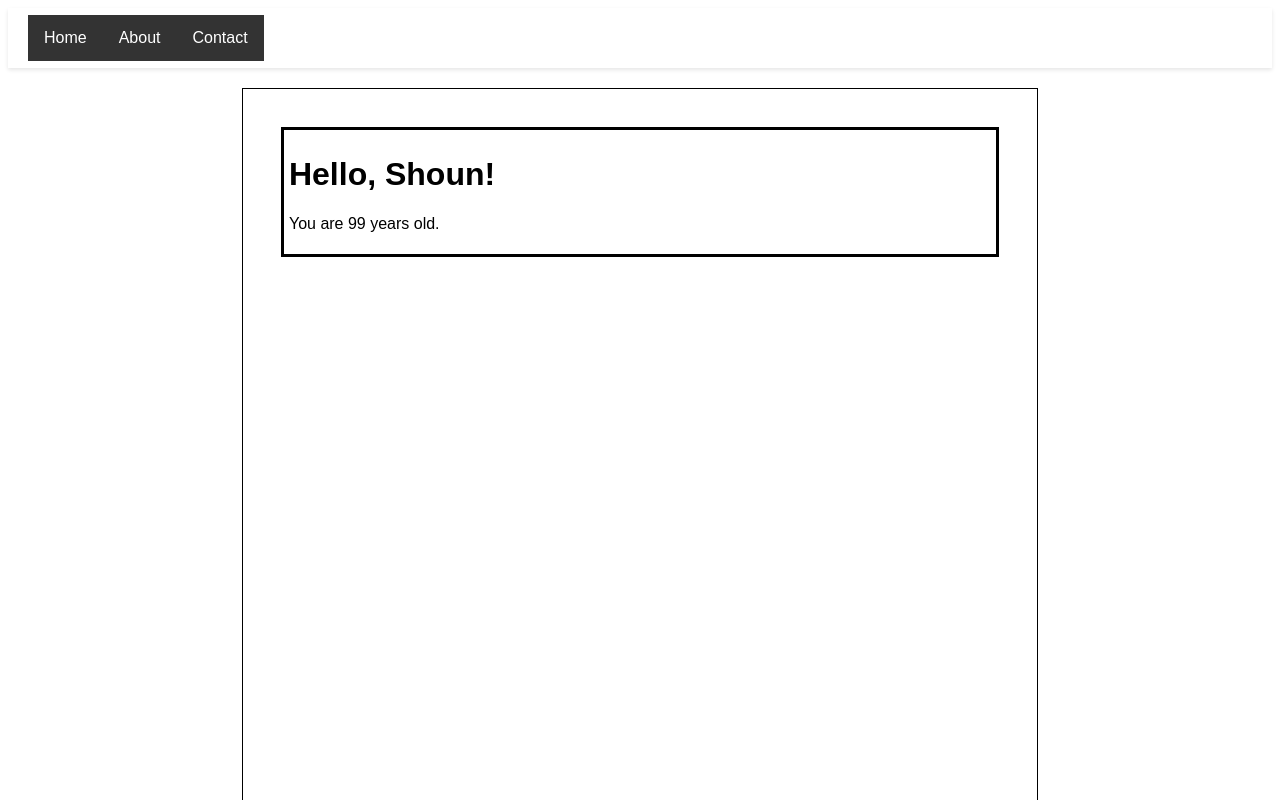
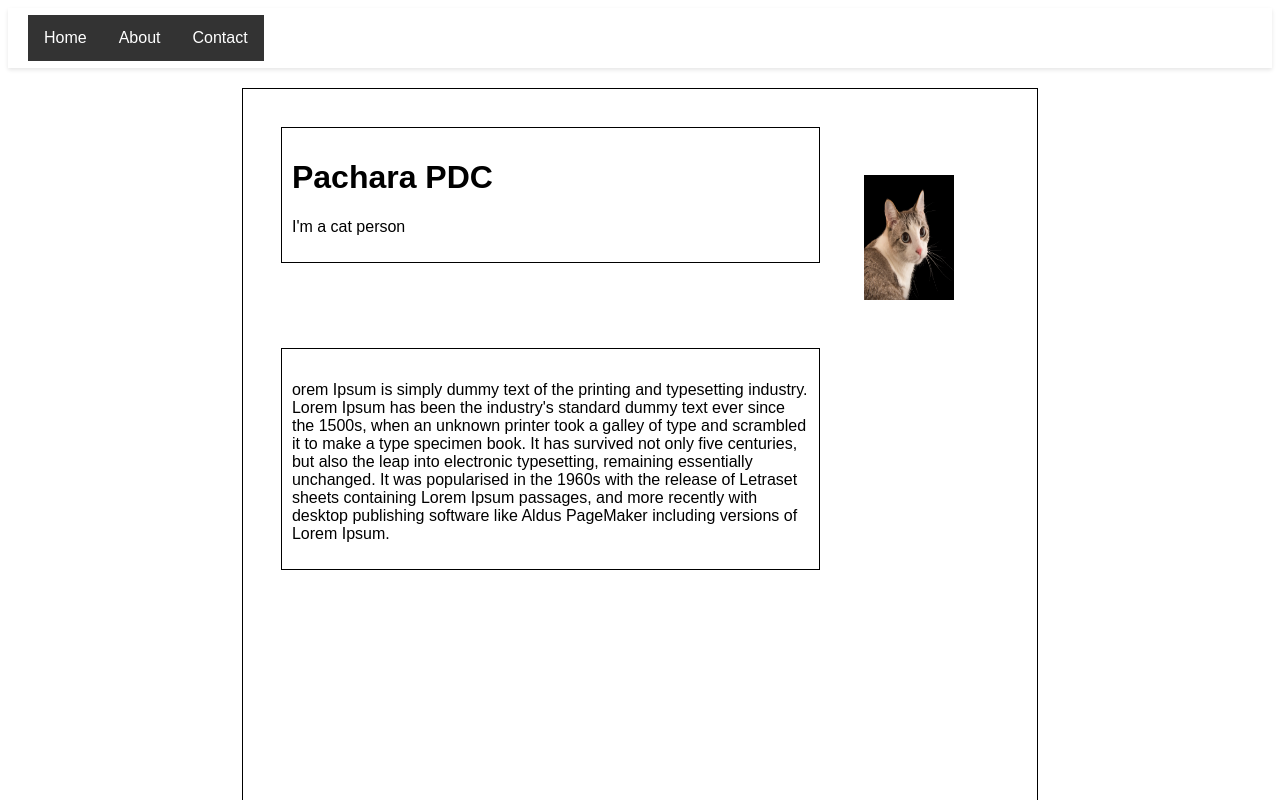
Before and after one commit to PdcShoun/react-app, a React (Vite) app: page / in a window 1280 px wide. Shown: the top 800 px of the page. Built offline with nearby package versions, Linux system fonts and the light colour scheme.

Commit message:
Change Layout

```diff
--- a/src/components/Content.css
+++ b/src/components/Content.css
@@ -1,4 +1,4 @@
 .profile {
-  border: solid black;
-  padding: 5px;
+  border: solid black 1.5px;
+  padding: 10px;
 }
--- a/src/components/Content.tsx
+++ b/src/components/Content.tsx
@@ -1,17 +1,15 @@
 import './Content.css'
 
 type Props = {
-  name?: string;
-  age?: number;
+  head?: string;
+  text: string;
 };
 
-function Profile(props: Props) {
-  const age = props.age || 12
-  const name = props.name || 'Shoun'
+function Profile({ head, text } : Props) {
   return (
     <div className="profile">
-      <h1>Hello, {name}!</h1>
-      <p>You are {age} years old.</p>
+      <h1>{head}</h1>
+      <p>{text}</p>
     </div>
   );
 }
--- a/src/components/Header.tsx
+++ b/src/components/Header.tsx
@@ -1,5 +1,6 @@
 import React from 'react';
 import './Header.css'; // Import any additional styles you need
+import Button from '@mui/material/Button'
 
 function Header() {
   return (
--- a/src/components/Paper.css
+++ b/src/components/Paper.css
@@ -5,6 +5,31 @@
   margin: 20px auto;
 }
 
-.content {
+.parent {
   padding: 10mm;
+  display: grid;
+  grid-template-columns: 3fr 1fr;
+  grid-template-rows: repeat(5, 1fr);
+  grid-column-gap: 0px;
+  grid-row-gap: 0px;
 }
+
+.div1 {
+  grid-area: 1 / 1 / 2 / 2;
+}
+.div2 {
+  grid-area: 1 / 2 / 2 / 3;
+  align-content: center;
+}
+.div3 {
+  grid-area: 2 / 1 / 3 / 2;
+}
+.div4 {
+  grid-area: 2 / 2 / 3 / 3;
+}
+.div5 {
+  grid-area: 3 / 1 / 4 / 2;
+}
+.div6 {
+  grid-area: 3 / 2 / 4 / 3;
+}
--- a/src/components/Paper.tsx
+++ b/src/components/Paper.tsx
@@ -1,12 +1,28 @@
 import './Paper.css';
 import Content from './Content'
+import Picture from './Picture'
 
 function Paper() {
   return (
     <div className="page">
-      <div className="content">
-        {/* Your content goes here */}
-        <Content age={99}></Content>
+      <div className="parent">
+        <div className="div1"><Content head="Pachara PDC" text="I'm a cat person"/></div>
+        <div className="div2"><Picture width={125} height={125}></Picture></div>
+        <div className="div3">
+          <Content text="
+            orem Ipsum is simply dummy text of the printing
+            and typesetting industry. Lorem Ipsum has been
+            the industry's standard dummy text ever since the 1500s,
+            when an unknown printer took a galley of type and scrambled
+            it to make a type specimen book. It has survived not only five centuries,
+            but also the leap into electronic typesetting, remaining essentially unchanged.
+            It was popularised in the 1960s with the release of Letraset sheets containing Lorem Ipsum passages,
+            and more recently with desktop publishing software like Aldus PageMaker including versions of Lorem Ipsum."
+          />
+        </div>
+        <div className="div4"> </div>
+        <div className="div5"> </div>
+        <div className="div6"> </div>
       </div>
     </div>
   );
--- /dev/null
+++ b/src/components/Picture.css
@@ -0,0 +1,6 @@
+.center {
+  display: block;
+  margin-left: auto;
+  margin-right: auto;
+  width: 50%;
+}
--- /dev/null
+++ b/src/components/Picture.tsx
@@ -0,0 +1,17 @@
+import Cat from '../assets/cat.png'
+import './Picture.css'
+
+type Size = {
+  width : number,
+  height : number,
+}
+
+const Picture = ({width , height}: Size) => {
+  return (
+    <>
+      <img className="center" src={Cat} width={width} height={height}></img>
+    </>
+  )
+}
+
+export default  Picture
```
Also changed, not shown: src/assets/cat.png (added).
